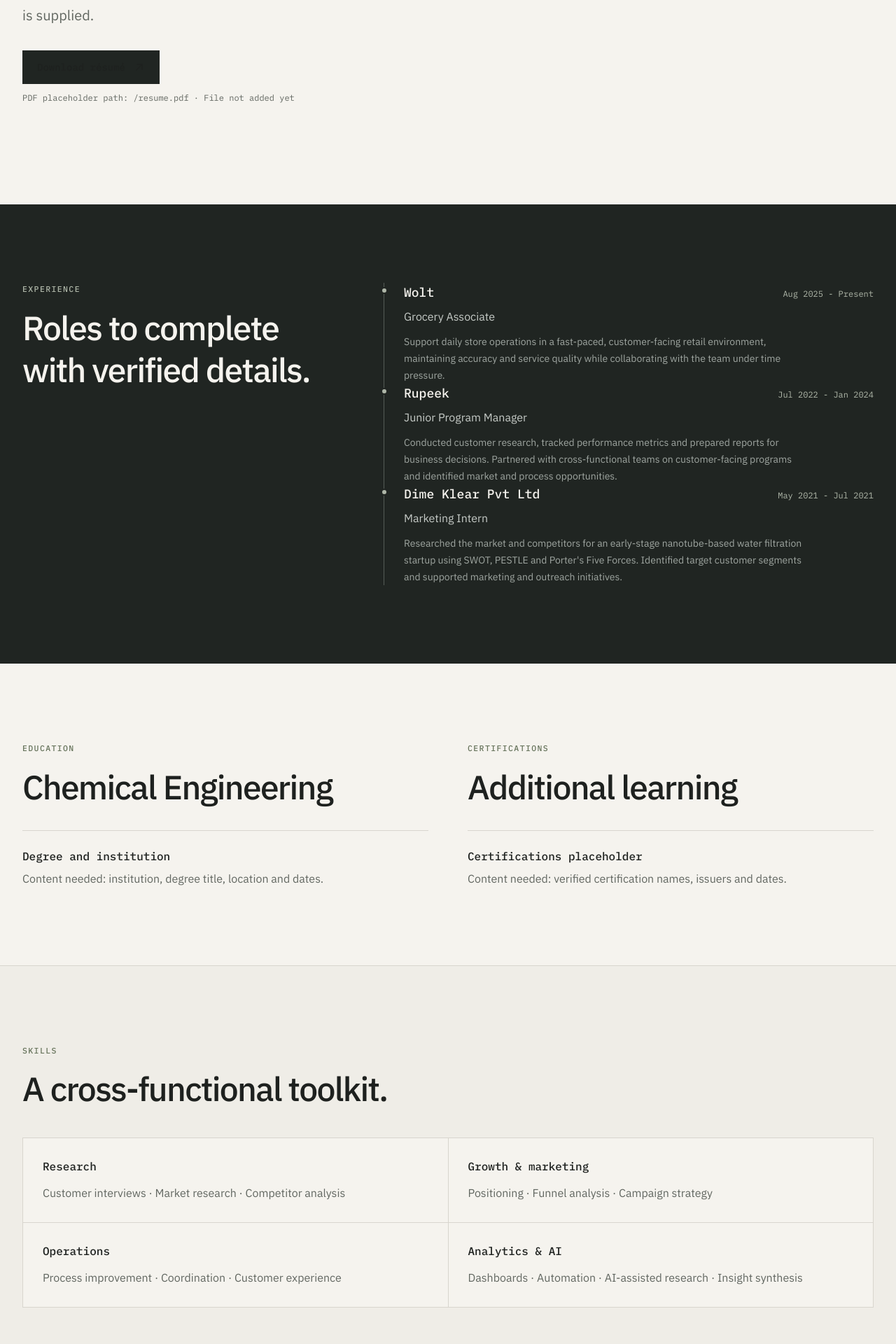
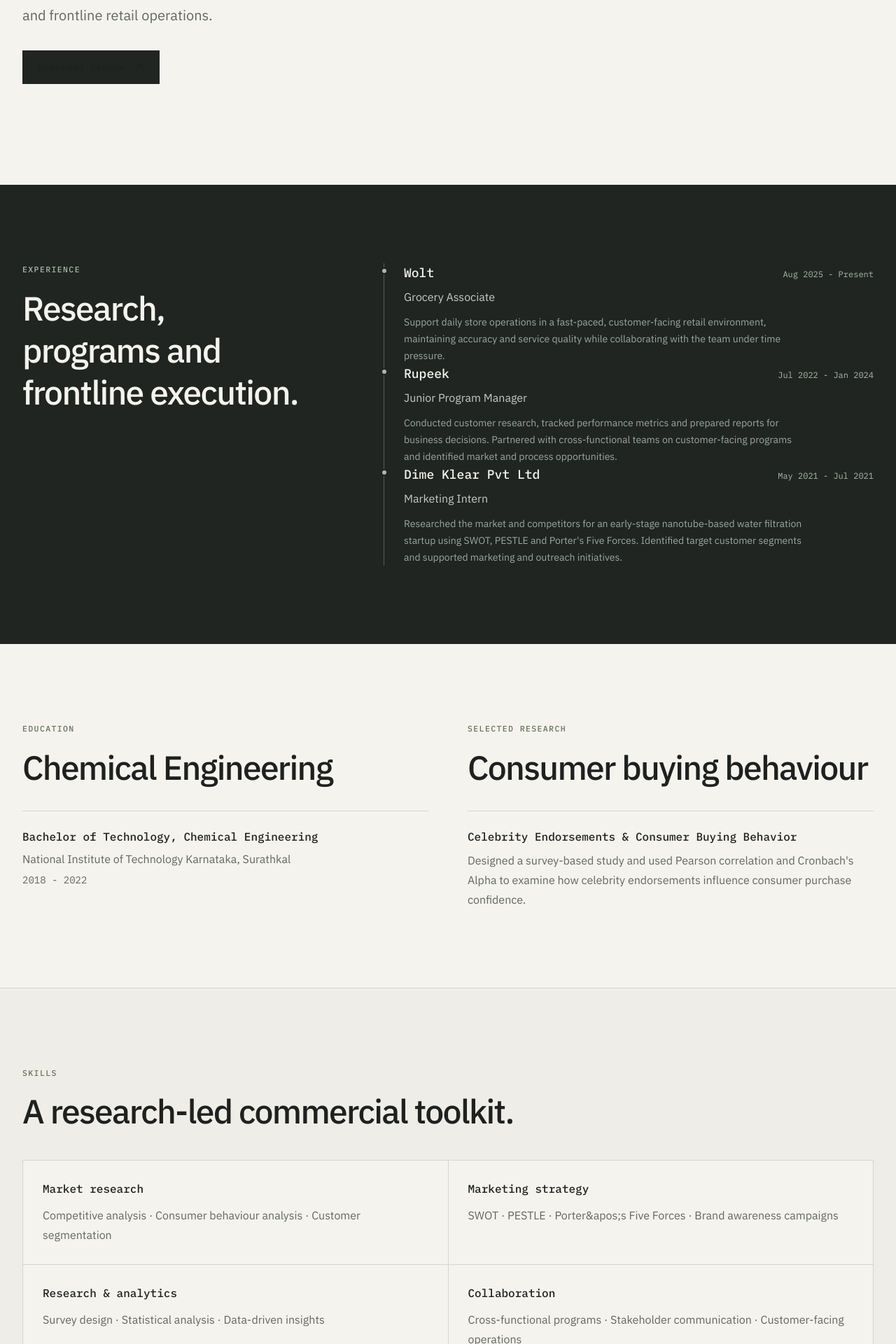
Before and after one commit to vishvanathnaik/portfolio-website, a Next.js app: page /resume in a window 1280 px wide. Shown: the part 640-2560 px from the top of the page at 70% size. Built offline with nearby package versions, Linux system fonts and the light colour scheme.

Commit message:
Populate resume page from verified CV

```diff
--- a/app/resume/page.tsx
+++ b/app/resume/page.tsx
@@ -12,10 +12,10 @@ export const metadata: Metadata = {
 };
 
 const skills = [
-  ["Research", "Customer interviews · Market research · Competitor analysis"],
-  ["Growth & marketing", "Positioning · Funnel analysis · Campaign strategy"],
-  ["Operations", "Process improvement · Coordination · Customer experience"],
-  ["Analytics & AI", "Dashboards · Automation · AI-assisted research · Insight synthesis"],
+  ["Market research", "Competitive analysis · Consumer behaviour analysis · Customer segmentation"],
+  ["Marketing strategy", "SWOT · PESTLE · Porter&apos;s Five Forces · Brand awareness campaigns"],
+  ["Research & analytics", "Survey design · Statistical analysis · Data-driven insights"],
+  ["Collaboration", "Cross-functional programs · Stakeholder communication · Customer-facing operations"],
 ];
 
 export default function ResumePage() {
@@ -23,19 +23,18 @@ export default function ResumePage() {
     <>
       <PageHeader
         label="Résumé"
-        title="Experience across programs, customer insight and operations."
-        intro="This page is a concise overview. Dates, role titles and detailed achievements remain intentionally blank until verified source information is supplied."
+        title="Experience across market research, programs and operations."
+        intro="Chemical engineering graduate with experience generating customer and market insights across fintech, an early-stage water technology startup and frontline retail operations."
       >
         <div className="mt-8">
           <ButtonLink href="/resume.pdf" download>Download résumé</ButtonLink>
-          <p className="mt-3 font-mono text-xs text-muted">PDF placeholder path: /resume.pdf · File not added yet</p>
         </div>
       </PageHeader>
 
       <section className="bg-night py-20 text-paper md:py-28" aria-labelledby="resume-experience">
         <div className="container-shell grid gap-14 lg:grid-cols-[0.75fr_1.25fr] lg:gap-24">
           <Reveal>
-            <SectionHeading id="resume-experience" label="Experience" title="Roles to complete with verified details." inverse />
+            <SectionHeading id="resume-experience" label="Experience" title="Research, programs and frontline execution." inverse />
           </Reveal>
           <ExperienceTimeline />
         </div>
@@ -45,15 +44,18 @@ export default function ResumePage() {
         <Reveal>
           <SectionHeading label="Education" title="Chemical Engineering" />
           <div className="mt-8 border-t border-line pt-6">
-            <p className="font-mono font-medium">Degree and institution</p>
-            <p className="mt-2 text-muted">Content needed: institution, degree title, location and dates.</p>
+            <p className="font-mono font-medium">Bachelor of Technology, Chemical Engineering</p>
+            <p className="mt-2 text-muted">National Institute of Technology Karnataka, Surathkal</p>
+            <p className="mt-2 font-mono text-sm text-muted">2018 - 2022</p>
           </div>
         </Reveal>
         <Reveal delay={0.06}>
-          <SectionHeading label="Certifications" title="Additional learning" />
+          <SectionHeading label="Selected research" title="Consumer buying behaviour" />
           <div className="mt-8 border-t border-line pt-6">
-            <p className="font-mono font-medium">Certifications placeholder</p>
-            <p className="mt-2 text-muted">Content needed: verified certification names, issuers and dates.</p>
+            <p className="font-mono font-medium">Celebrity Endorsements &amp; Consumer Buying Behavior</p>
+            <p className="mt-2 leading-7 text-muted">
+              Designed a survey-based study and used Pearson correlation and Cronbach&apos;s Alpha to examine how celebrity endorsements influence consumer purchase confidence.
+            </p>
           </div>
         </Reveal>
       </section>
@@ -61,7 +63,7 @@ export default function ResumePage() {
       <section className="border-t border-line bg-[#efede7] py-20 md:py-28" aria-labelledby="resume-skills">
         <div className="container-shell">
           <Reveal>
-            <SectionHeading id="resume-skills" label="Skills" title="A cross-functional toolkit." />
+            <SectionHeading id="resume-skills" label="Skills" title="A research-led commercial toolkit." />
           </Reveal>
           <dl className="mt-10 grid gap-px overflow-hidden border border-line bg-line md:grid-cols-2">
             {skills.map(([term, detail]) => (
```
